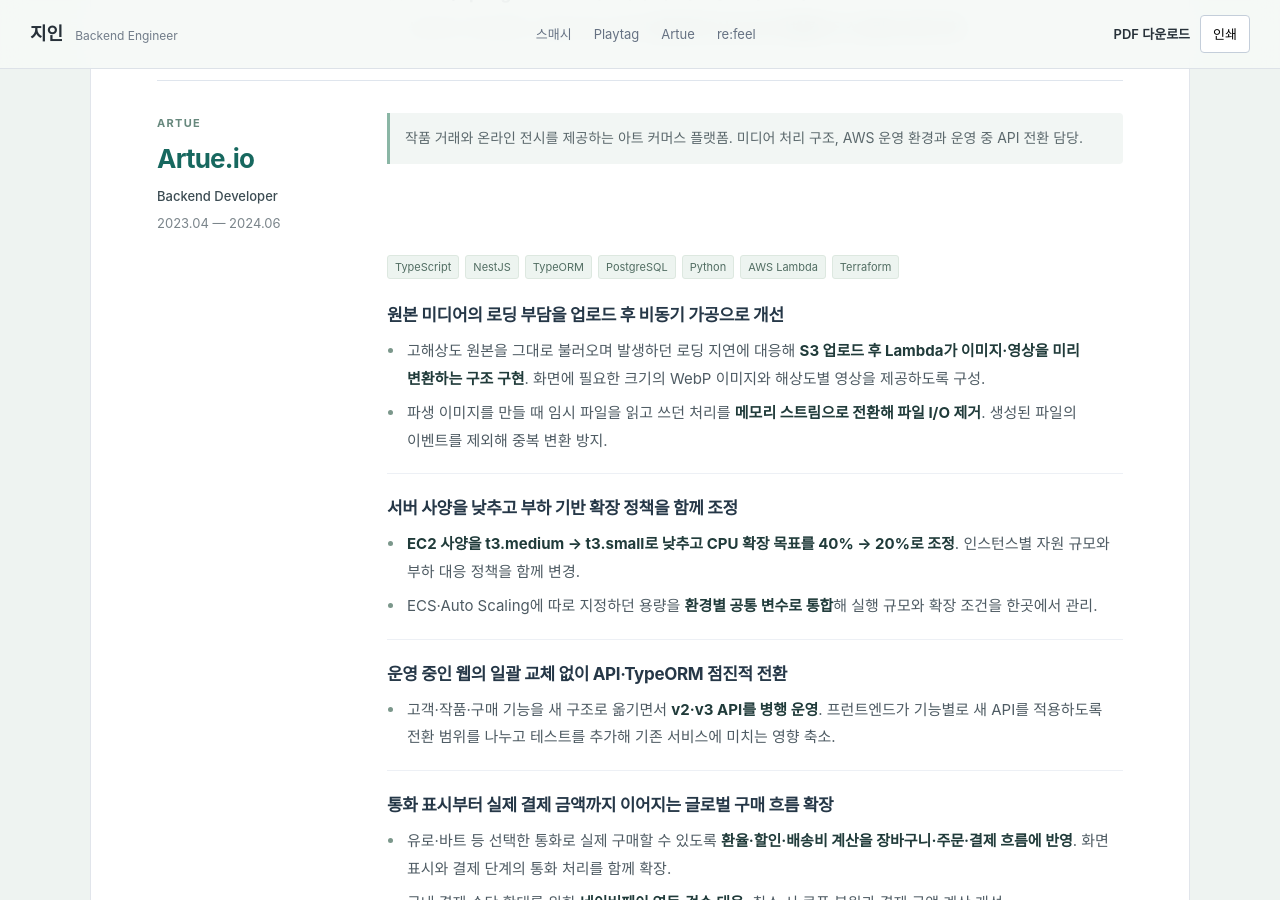
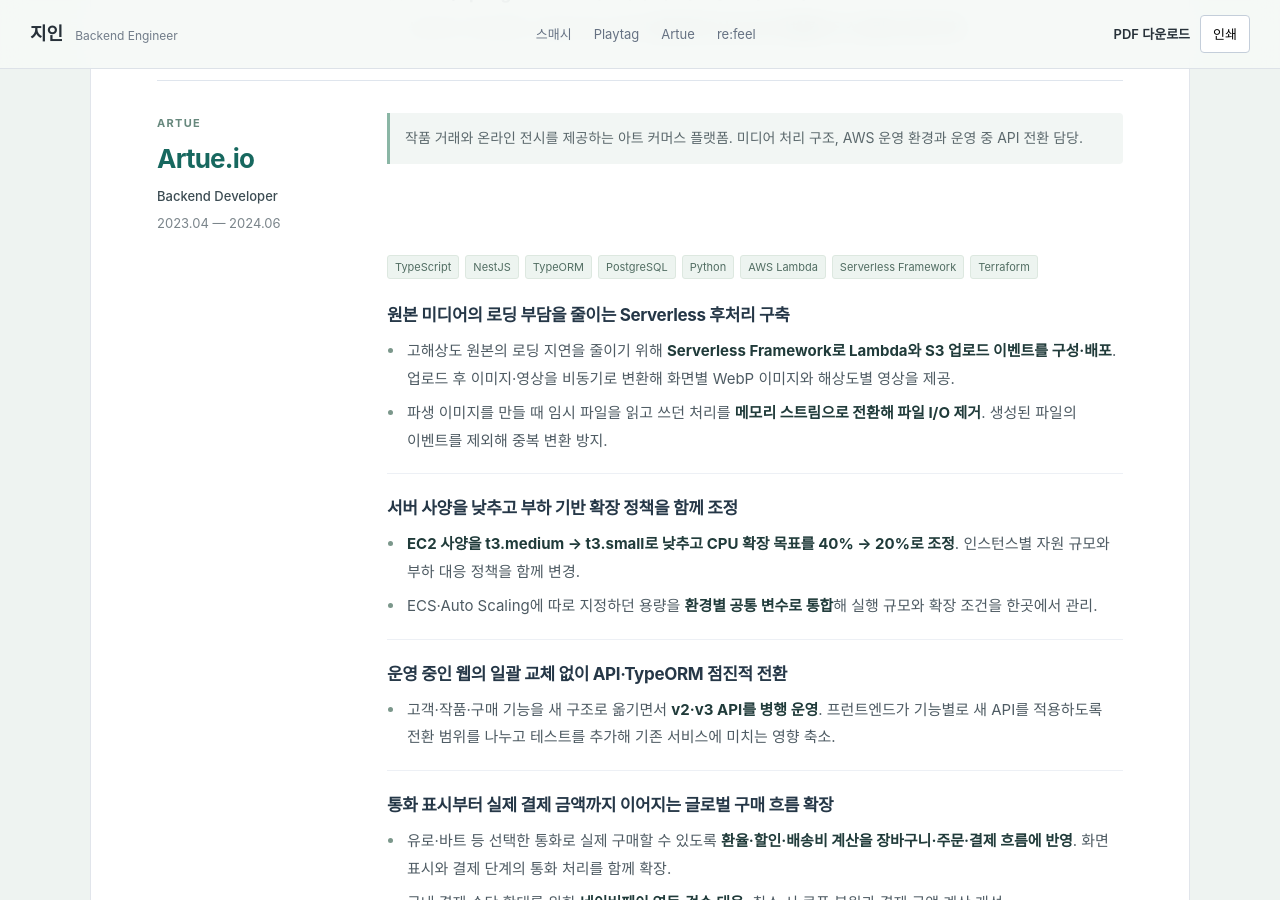
Before and after one commit to inji0129/inji0129.github.io, a Jekyll site: the page built from index.html, in a window 1280 px wide and 900 px high, scrolled down 2571 px. Built offline with Jekyll 4.4.1, drawn with Linux system fonts in a browser that asks for light colours.

Commit message:
Highlight Serverless Framework deployment of media processing

```diff
--- a/_data/general.json
+++ b/_data/general.json
@@ -108,13 +108,14 @@
         "PostgreSQL",
         "Python",
         "AWS Lambda",
+        "Serverless Framework",
         "Terraform"
       ],
       "works": [
         {
-          "title": "원본 미디어의 로딩 부담을 업로드 후 비동기 가공으로 개선",
+          "title": "원본 미디어의 로딩 부담을 줄이는 Serverless 후처리 구축",
           "bullets": [
-            "고해상도 원본을 그대로 불러오며 발생하던 로딩 지연에 대응해 **S3 업로드 후 Lambda가 이미지·영상을 미리 변환하는 구조 구현**. 화면에 필요한 크기의 WebP 이미지와 해상도별 영상을 제공하도록 구성.",
+            "고해상도 원본의 로딩 지연을 줄이기 위해 **Serverless Framework로 Lambda와 S3 업로드 이벤트를 구성·배포**. 업로드 후 이미지·영상을 비동기로 변환해 화면별 WebP 이미지와 해상도별 영상을 제공.",
             "파생 이미지를 만들 때 임시 파일을 읽고 쓰던 처리를 **메모리 스트림으로 전환해 파일 I/O 제거**. 생성된 파일의 이벤트를 제외해 중복 변환 방지."
           ]
         },
--- a/_layouts/general.html
+++ b/_layouts/general.html
@@ -1,5 +1,5 @@
-<!doctype html><html lang="ko"><head><meta charset="utf-8"><meta name="viewport" content="width=device-width,initial-scale=1"><meta name="description" content="백엔드 엔지니어 지인. 결제·환불 안정성, 운영 자동화와 제품 개발 경험."><title>{{ page.title }}</title><link rel="stylesheet" href="/assets/general.css?v=20261124n"><script src="/assets/general.js" defer></script></head><body>
-<div class="topbar"><a class="brand" href="#top">지인<span>Backend Engineer</span></a><nav aria-label="경력 탐색"><a href="#smaxh">스매시</a><a href="#playtag">Playtag</a><a href="#artue">Artue</a><a href="#refeel">re:feel</a></nav><div class="actions"><a href="/assets/지인_이력서.pdf?v=20261124n" download>PDF 다운로드</a><button type="button" id="print">인쇄</button></div></div>
+<!doctype html><html lang="ko"><head><meta charset="utf-8"><meta name="viewport" content="width=device-width,initial-scale=1"><meta name="description" content="백엔드 엔지니어 지인. 결제·환불 안정성, 운영 자동화와 제품 개발 경험."><title>{{ page.title }}</title><link rel="stylesheet" href="/assets/general.css?v=20261124o"><script src="/assets/general.js" defer></script></head><body>
+<div class="topbar"><a class="brand" href="#top">지인<span>Backend Engineer</span></a><nav aria-label="경력 탐색"><a href="#smaxh">스매시</a><a href="#playtag">Playtag</a><a href="#artue">Artue</a><a href="#refeel">re:feel</a></nav><div class="actions"><a href="/assets/지인_이력서.pdf?v=20261124o" download>PDF 다운로드</a><button type="button" id="print">인쇄</button></div></div>
 <main id="top"><header class="hero"><p class="eyebrow">BACKEND ENGINEER</p><h1>지인<span>기능을 만들고, 운영의 복잡함을 줄이는 개발자</span></h1><div class="contact"><a href="mailto:jiinwllds@gmail.com">jiinwllds@gmail.com</a><a href="https://github.com/inji0129">GitHub · inji0129</a></div><div class="intro">{% for paragraph in site.data.general.intro %}{{ paragraph | markdownify }}{% endfor %}</div></header>
 <section class="selected" aria-labelledby="selected-title"><div class="section-top"><h2 id="selected-title">핵심 경험</h2><span>최적화 · 비용 효율 · 인프라</span></div><div class="selected-grid"><a href="#playtag"><p class="eyebrow">OPERATIONS · 업무 최적화</p><h3>재실행 준비 1시간을<br>5분 이내로</h3><p>수동 실행·설정 변경을 사내 웹으로 전환해 운영 업무 단축</p></a><a href="#artue"><p class="eyebrow">AWS · 비용과 실행 구조</p><h3>서버 사양과<br>확장 정책을 함께 조정</h3><p>EC2 사양 축소, CPU 기반 확장과 환경별 용량 설정 관리</p></a><a href="#smaxh"><p class="eyebrow">ARCHITECTURE · 인증과 계정</p><h3>앱·웹 세션 분리,<br>국가별 계정 통합</h3><p>소셜 로그인과 글로벌 사용자 계정을 연결하는 백엔드 구조 설계</p></a></div></section>
 <section class="experience"><div class="section-top"><h2>경력 및 프로젝트</h2><span>직접 수행한 작업과 기여</span></div>{% for company in site.data.general.companies %}<section class="company" id="{{ company.id }}"><header class="company-heading"><div><p class="eyebrow">{{ company.label }}</p><h2>{{ company.name }}</h2><p class="role">{{ company.role }}</p><p class="dates">{{ company.dates }}</p></div><p class="description">{{ company.description }}</p></header><div class="company-detail"><div class="tags">{% for tech in company.stack %}<span>{{ tech }}</span>{% endfor %}</div>{% for work in company.works %}<article class="work"><h3>{{ work.title }}</h3><ul>{% for bullet in work.bullets %}<li{% if bullet contains "측정 범위:" %} class="measurement-note"{% endif %}>{{ bullet | markdownify }}</li>{% endfor %}</ul></article>{% endfor %}</div></section>{% endfor %}</section>
```
Also changed, not shown: 1 other file.
